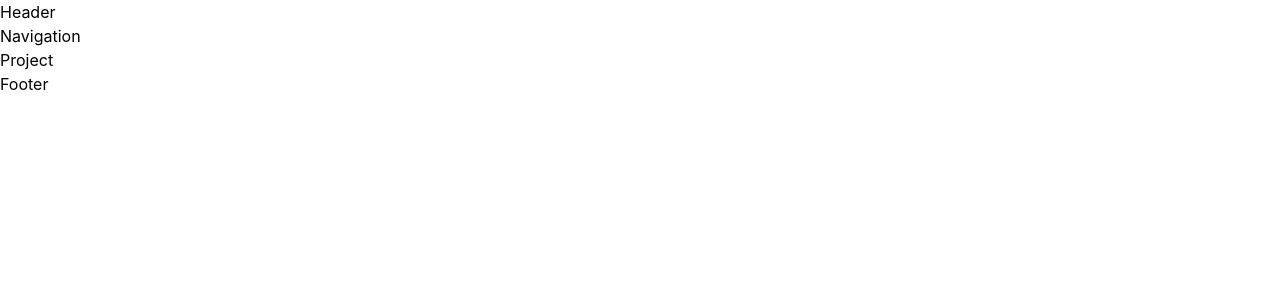
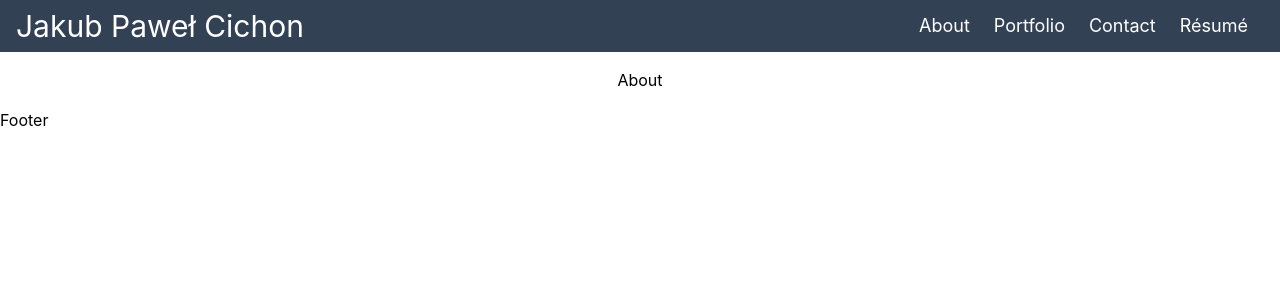
Before and after one commit to jakubcic/portfolio-site, a React (Vite) app: page / in a window 1280 px wide. Shown: the top 300 px of the page. Built offline with nearby package versions, Linux system fonts and the light colour scheme.

Commit message:
add react router links, finish nav bar functionality

```diff
--- a/src/App.jsx
+++ b/src/App.jsx
@@ -1,18 +1,33 @@
-import React, { useState } from "react";
-import Header from "./components/Header";
-import Navigation from "./components/Navigation";
-import Project from "./components/Project";
-import Footer from "./components/Footer";
+import React, { useState } from 'react';
+import Header from './components/Header';
+import Project from './components/Project';
+import Footer from './components/Footer';
+import About from './components/pages/About';
+import Portfilio from './components/pages/Portfolio';
+import Contact from './components/pages/Contact';
+import Resume from './components/pages/Resume';
+import { Route, Routes } from 'react-router-dom';
+
+let stlyeClasses = {
+	main: 'flex flex-col items-center justify-center m-4',
+};
 
 const App = () => {
 	return (
 		<div className='App'>
 			<Header />
-			<Navigation />
-			<Project />
+			<main className={stlyeClasses.main}>
+				<Routes>
+					<Route path='/' element={<About />} />
+					<Route path='/about' element={<About />} />
+					<Route path='/portfolio' element={<Portfilio />} />
+					<Route path='/contact' element={<Contact />} />
+					<Route path='/resume' element={<Resume />} />
+				</Routes>
+			</main>
 			<Footer />
 		</div>
 	);
-}
+};
 
 export default App;
--- a/src/components/Header.jsx
+++ b/src/components/Header.jsx
@@ -1,7 +1,19 @@
 import React from 'react';
+import { Link } from 'react-router-dom';
+import Navigation from './Navigation';
+
+const styleClasses = {
+	header: 'flex justify-between box-border items-center gap-8 px-4 bg-slate-700 text-white text-lg',
+	title: 'text-3xl justify-start'
+};
 
 const Header = () => {
-	return <div>Header</div>;
+	return (
+		<div className={styleClasses.header}>
+			<Link to='/' className={styleClasses.title}>Jakub Paweł Cichon</Link>
+			<Navigation />
+		</div>
+	);
 };
 
 export default Header;
--- a/src/components/Navigation.jsx
+++ b/src/components/Navigation.jsx
@@ -1,7 +1,37 @@
 import React from 'react';
+import { Link, useMatch, useResolvedPath } from 'react-router-dom';
+
+const stlyeClasses = {
+	nav: 'flex justify-between m-2',
+	ul: 'flex gap-2',
+	li: 'rounded-lg hover:bg-slate-500',
+	activeli: 'rounded-lg bg-slate-600 hover:bg-slate-500',
+	link: 'h-full flex items-center px-2 py-1',
+};
 
 const Navigation = () => {
-	return <div>Navigation</div>;
+	return (
+		<nav className={stlyeClasses.nav}>
+			<ul className={stlyeClasses.ul}>
+				<CustomLink to='/about'>About</CustomLink>
+				<CustomLink to='/portfolio'>Portfolio</CustomLink>
+				<CustomLink to='/contact'>Contact</CustomLink>
+				<CustomLink to='/resume'>Résumé</CustomLink>
+			</ul>
+		</nav>
+	);
+};
+
+export const CustomLink = ({ to, children, ...props }) => {
+	const resolvedPath = useResolvedPath(to);
+	const isActive = useMatch( { path: resolvedPath.pathname, end: true });
+	return (
+		<li className={ isActive ? stlyeClasses.activeli : stlyeClasses.li }>
+			<Link className={stlyeClasses.link} to={to} {...props}>
+				{children}
+			</Link>
+		</li>
+	);
 };
 
 export default Navigation;
--- a/src/main.jsx
+++ b/src/main.jsx
@@ -2,9 +2,12 @@ import React from 'react';
 import ReactDOM from 'react-dom/client';
 import App from './App';
 import './styles/tailwind.css';
+import { BrowserRouter as Router } from 'react-router-dom';
 
 ReactDOM.createRoot(document.getElementById('root')).render(
 	<React.StrictMode>
-		<App />
+		<Router>
+			<App />
+		</Router>
 	</React.StrictMode>
 );
```
